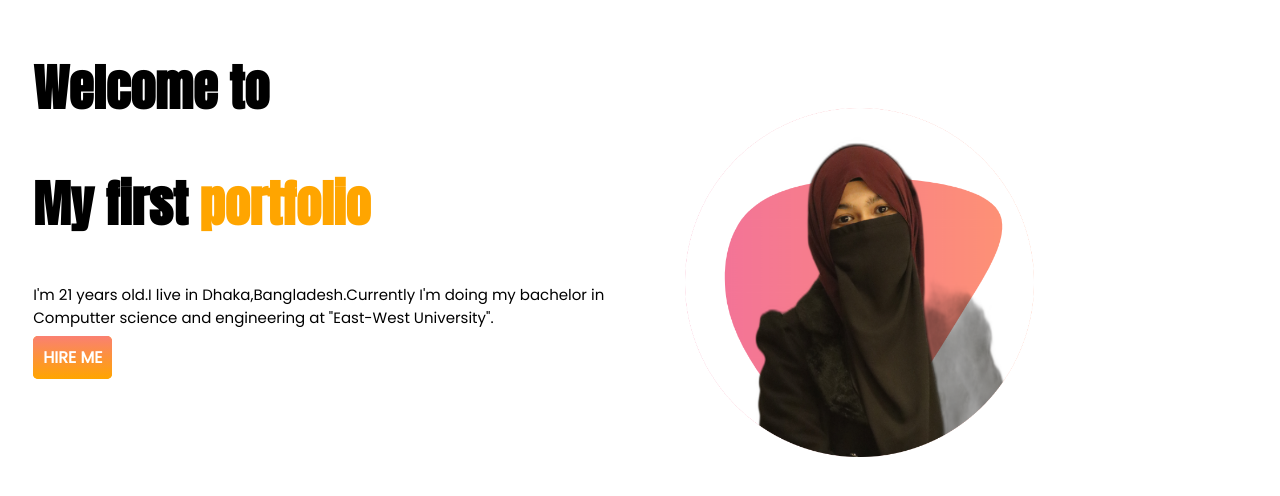
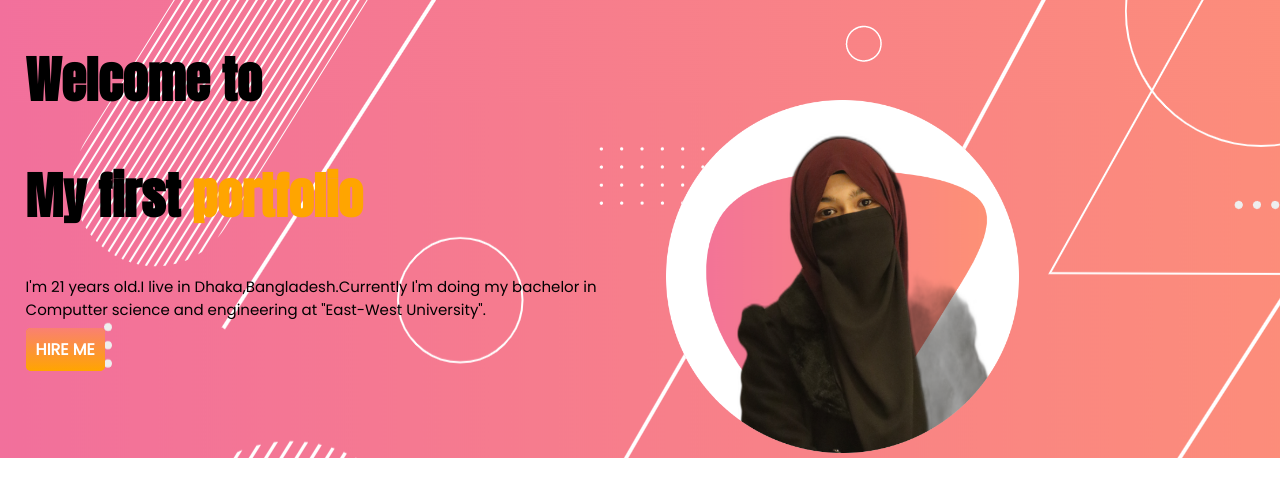
Before and after one commit to sharminjahansj/developer-portfolio, a plain HTML site: page index.html in a window 1280 px wide. Drawn offline with Linux system fonts and the light colour scheme.

Commit message:
cover-added

```diff
--- a/index.html
+++ b/index.html
@@ -14,7 +14,7 @@
     <link rel="stylesheet" href="style.css">
 </head>
 <body>
-    <section>
+    <section class="cover-photo">
 <div class="half-width">
     <h1>Welcome to</h1>
 
--- a/style.css
+++ b/style.css
@@ -1,5 +1,7 @@
 body{
     font-family: 'Anton', sans-serif;
+    margin: 0%;
+
 }
 h1{
     font-size: 50px;
@@ -25,7 +27,8 @@ section{
 }
 .half-width img{
   width: 60%;
-  padding-left: 20px;
+  padding-left: px;
+
   padding-top: 100px;
 }
 .link-button{
@@ -43,3 +46,7 @@ section{
 
 
 }
+.cover-photo{
+    background-image: url(image/cover-image.png);
+
+}
```
